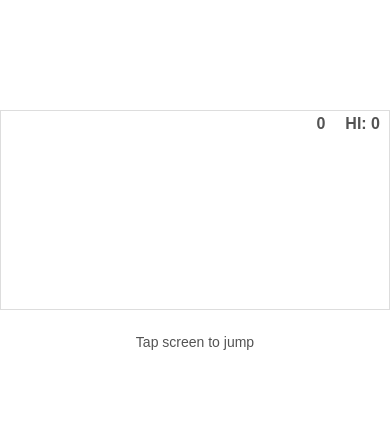
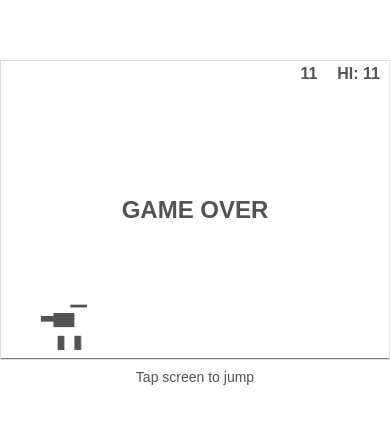
Before and after one commit to Nihal27055/dinosaur_game, a plain HTML site: page index.html in a window 390 px wide. Shown: the part 212-636 px from the top of the page. Drawn offline with Linux system fonts and the light colour scheme.

Commit message:
Refine mobile gameplay and responsiveness
- Updated index.html with additional meta tags for better mobile support and touch handling.
- Enhanced script.js to dynamically adjust canvas dimensions and improve touch controls for mobile devices.
- Modified style.css for improved layout and styling, ensuring better scaling and user experience on various screen sizes.

```diff
--- a/index.html
+++ b/index.html
@@ -2,13 +2,15 @@
 <html lang="en">
 <head>
     <meta charset="UTF-8">
-    <meta name="viewport" content="width=device-width, initial-scale=1.0, maximum-scale=1.0, user-scalable=no">
+    <meta name="viewport" content="width=device-width, initial-scale=1.0, maximum-scale=1.0, user-scalable=no, viewport-fit=cover">
     <meta name="apple-mobile-web-app-capable" content="yes">
     <meta name="mobile-web-app-capable" content="yes">
+    <meta name="apple-mobile-web-app-status-bar-style" content="black">
+    <meta name="theme-color" content="#ffffff">
     <title>Dinosaur Game</title>
     <link rel="stylesheet" href="style.css">
 </head>
-<body>
+<body ontouchstart="">
     <div class="game-container">
         <div id="score-container">
             <div id="score">0</div>
--- a/script.js
+++ b/script.js
@@ -2,21 +2,22 @@
 const canvas = document.getElementById('game');
 const ctx = canvas.getContext('2d');
 let isMobile = window.innerWidth < 768;
-canvas.width = 800;
-canvas.height = isMobile ? 200 : 300;
+let canvasWidth = isMobile ? window.innerWidth : 800;
+let canvasHeight = isMobile ? window.innerHeight * 0.5 : 300;
+canvas.width = canvasWidth;
+canvas.height = canvasHeight;
 
 // Set canvas dimensions based on device
 function resizeCanvas() {
     isMobile = window.innerWidth < 768;
 
-    if (window.innerWidth < 800) {
-        canvas.width = window.innerWidth - 20;
-    } else {
-        canvas.width = 800;
-    }
+    // Auto-adjust to screen size
+    canvasWidth = isMobile ? window.innerWidth - 20 : 800;
+    canvasHeight = isMobile ? window.innerHeight * 0.5 : 300;
 
-    canvas.height = isMobile ? 200 : 300;
-    groundLevel = isMobile ? 135 : 235; // Ground level based on device
+    canvas.width = canvasWidth;
+    canvas.height = canvasHeight;
+    groundLevel = isMobile ? canvasHeight - 65 : 235; // Adjust ground level based on canvas height
 
     // Update dino position
     if (dino) {
@@ -25,9 +26,11 @@ function resizeCanvas() {
 }
 
 // Call resize on load
-resizeCanvas();
+window.addEventListener('load', resizeCanvas);
 // Add resize listener
 window.addEventListener('resize', resizeCanvas);
+// Force an initial resize
+setTimeout(resizeCanvas, 100);
 
 // Game variables
 let score = 0;
@@ -37,7 +40,7 @@ let gameOver = false;
 let jumping = false;
 let obstacles = [];
 let frame = 0;
-let groundLevel = isMobile ? 135 : 235; // Ground level based on device
+let groundLevel = isMobile ? canvasHeight - 65 : 235; // Adjust ground level based on canvas height
 
 // Display high score
 document.getElementById('high-score').textContent = `HI: ${highScore}`;
@@ -210,16 +213,34 @@ document.addEventListener('keydown', function(event) {
     }
 });
 
-// Touch controls for mobile
+// Touch controls for mobile - improved responsiveness
 document.addEventListener('touchstart', function(event) {
     event.preventDefault();
-    dino.jump();
 
-    // Restart game if game over
-    if (gameOver) {
-        resetGame();
+    // Only respond to touches on the canvas area
+    const touch = event.touches[0];
+    const rect = canvas.getBoundingClientRect();
+
+    if (touch.clientX >= rect.left &&
+        touch.clientX <= rect.right &&
+        touch.clientY >= rect.top &&
+        touch.clientY <= rect.bottom) {
+
+        dino.jump();
+
+        // Restart game if game over
+        if (gameOver) {
+            resetGame();
+        }
     }
-});
+}, { passive: false });
+
+// Prevent default on touchmove to avoid scrolling while playing
+document.addEventListener('touchmove', function(event) {
+    if (!gameOver) {
+        event.preventDefault();
+    }
+}, { passive: false });
 
 // Reset game
 function resetGame() {
--- a/style.css
+++ b/style.css
@@ -2,6 +2,12 @@
     margin: 0;
     padding: 0;
     box-sizing: border-box;
+}
+
+html, body {
+    width: 100%;
+    height: 100%;
+    overflow: hidden;
 }
 
 body {
@@ -11,7 +17,7 @@ body {
     height: 100vh;
     background-color: white;
     font-family: 'Arial', sans-serif;
-    touch-action: manipulation; /* Prevents double-tap to zoom */
+    touch-action: none; /* Prevent all browser touch actions */
 }
 
 .game-container {
@@ -29,6 +35,7 @@ body {
     font-size: 20px;
     font-weight: bold;
     color: #535353;
+    z-index: 10;
 }
 
 #score {
@@ -43,6 +50,7 @@ body {
     font-size: 30px;
     font-weight: bold;
     color: #535353;
+    z-index: 10;
 }
 
 .hidden {
@@ -53,17 +61,21 @@ canvas {
     border: 1px solid #ddd;
     background-color: white;
     width: 100%;
-    height: 300px;
+    height: 100%;
+    display: block; /* Remove extra space below canvas */
+    touch-action: none; /* Prevent all browser touch actions on canvas */
 }
 
 /* Mobile styles */
 @media (max-width: 768px) {
     .game-container {
-        height: 200px;
+        width: 100%;
+        height: 50vh; /* Use viewport height for better scaling */
+        max-height: 300px;
     }
 
     canvas {
-        height: 200px;
+        height: 100%;
     }
 
     #score-container {
@@ -79,10 +91,13 @@ canvas {
     /* Add instructions for mobile */
     .mobile-instructions {
         position: absolute;
-        bottom: -40px;
+        bottom: -30px;
         width: 100%;
         text-align: center;
         font-size: 14px;
         color: #535353;
+        padding: 5px;
+        background-color: rgba(255, 255, 255, 0.8);
+        z-index: 10;
     }
 }
```
